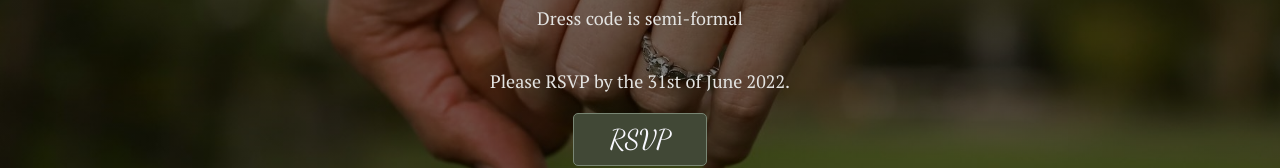
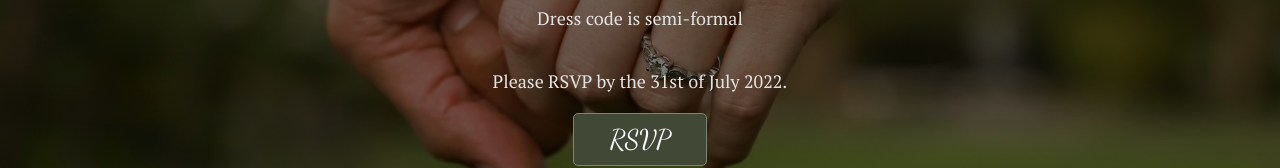
Before and after one commit to JamesGarethSmith/fiona-wedding, a Next.js app: page / in a window 1280 px wide. Shown: the part 388-556 px from the top of the page. Built offline with nearby package versions, Linux system fonts and the light colour scheme.

Commit message:
fix: June should be July

```diff
--- a/components/invitation/invitation.tsx
+++ b/components/invitation/invitation.tsx
@@ -18,7 +18,7 @@ const Invitation = () => (
     </ul>
 
     <p>
-      Please RSVP by the <b>31st of June 2022.</b>
+      Please RSVP by the <b>31st of July 2022.</b>
     </p>
 
     <Button
```
